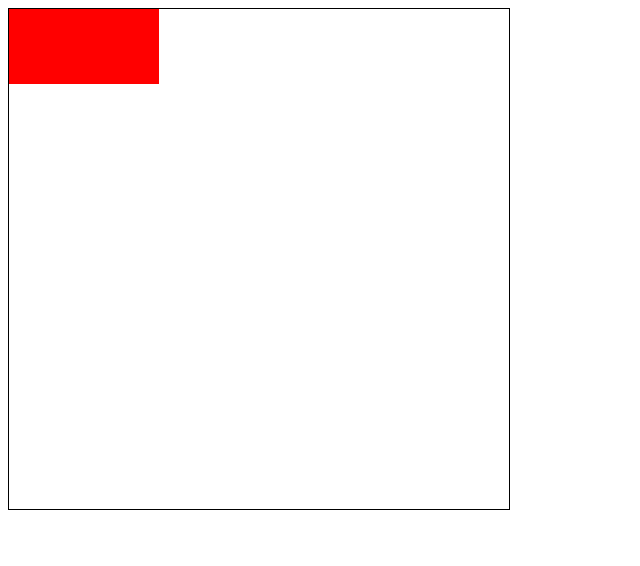
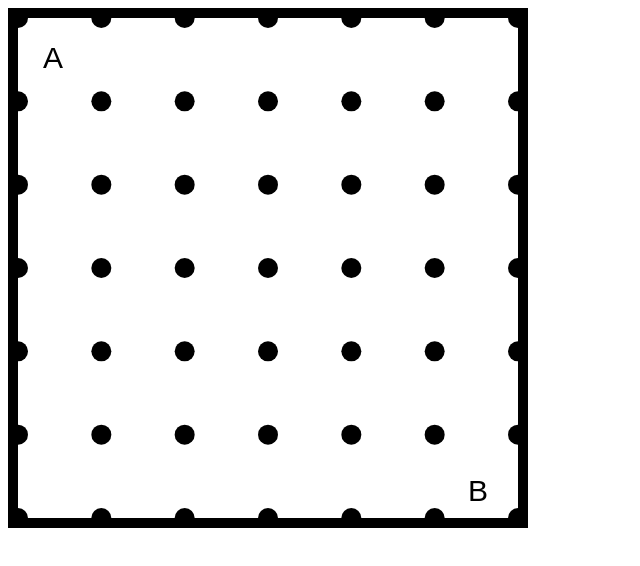
Before and after one commit to JasonJiangTinkering/A-star-JS-visualization, a plain HTML site: page index.html in a window 1280 px wide. Shown: the whole page, without its empty margins (0-640 px from the left). Drawn offline with nearby package versions, Linux system fonts and the light colour scheme.

Commit message:
working find nearby active squares

```diff
--- a/index.css
+++ b/index.css
@@ -1,3 +1,3 @@
 canvas{
-    border: 1px solid black;
+    border: 10px solid black;
 }
--- a/index.js
+++ b/index.js
@@ -3,15 +3,130 @@ $(document).ready(function(){
     initial();
 })
 
-// create the 9 by 9 grid
-function my9x9(){
+class Square {
+    // x, y E [0, 5]
+    constructor(myx, myy){
+        console.log(myy)
+        this.x = myx;
+        this.y = myy;
+        this.active = true;
+        this.distanceFromTarget = 10 - (myx + myy);
+
+    }
+
+    deactivate() {
+        this.active = false;
+    }
+
+    // find the squares that next to this one and is active
+    findNearbyActiveSquares(){
+        let list = masterSquare;
+        let myReturnList = [];
+        //check square to the left
+        if (this.x > 0){
+            if (list[this.y][this.x - 1].active){
+                myReturnList.push(list[this.y][this.x - 1]);
+            }
+        }
+        // check square above
+        if (this.y > 0){
+            if (list[this.y - 1][this.x].active){
+                myReturnList.push(list[this.y - 1][this.x]);
+            }
+        }
+        //check square to the right
+        if (this.x < 5){
+            if (list[this.y][this.x + 1].active){
+                myReturnList.push(list[this.y][this.x + 1]);
+            }
+        }
+        // check square below
+        if (this.y < 5){
+            if (list[this.y + 1][this.x].active){
+                myReturnList.push(list[this.y + 1][this.x]);
+            }
+        }
+        return myReturnList;
+    }
+}
+
+class Point{
+   // x, y E [0, 6]
+    constructor(x, y){
+        this.x = x;
+        this.y = y;
+        this.active = false;
+        this.connectedTo = [];
+    }
+
+    activate() {
+        this.active = true;
+    }
+}
+
+
+var masterPoint = [];
+for (var i = 0; i< 7; i ++){
+    // create new row
+    masterPoint.push([]);
+    for (var x = 0; x< 7; x ++){
+        // create new point in row
+        masterPoint[i].push(new Point(x, i));
+
+    }
+}
+var masterSquare = [];
+for (var i = 0; i< 6; i ++){
+    // create new row
+    masterSquare.push([]);
+    for (var x = 0; x< 6; x ++){
+        // create new square in row
+        masterSquare[i].push(new Square(x, i));
+    }
+}
+
+// create the 7 by 7 grid
+function my7x7(){
     var canvas = document.getElementById("a-StarCanvas");
     var ctx = canvas.getContext("2d");
-    ctx.fillStyle = "#FF0000";
-    ctx.fillRect(0, 0, 150, 75);
+    ctx.fillStyle = "#000000";
+    holdy = 0;
+    ctx.beginPath();
+    ctx.font = "30px Arial";
+    ctx.fillText("A",25,50)
+    for (var i = 0; i< 7; i ++){
+        var holdx = 0;
+
+        for (var x = 0; x< 7; x ++){
+            // draw the point
+            ctx.beginPath();
+            ctx.arc(holdx, holdy, 10, 0, 2 * Math.PI);
+            ctx.fill();
+            holdx += canvas.clientWidth / 6;
+        }
+        holdy += canvas.clientHeight / 6;
+
+
+    }
+    ctx.beginPath();
+    ctx.font = "30px Arial";
+    ctx.fillText("B",holdx - canvas.clientWidth / 6 -50, holdy - 100)
+
+
+    console.log(masterSquare)
+    // console.log(masterPoint)
+    // ctx.fillRect(0, 0, 150, 75);
 }
 
+function search(){
+
+}
 function initial(){
-    // create the 9 by 9 grid
-    my9x9();
+    // create the 7 by 7 grid
+    my7x7();
+
+    // testing the next to: code
+    // console.log(masterSquare[0][0])
+    console.log(masterSquare[0][5].findNearbyActiveSquares(masterSquare));
+
 }
```
